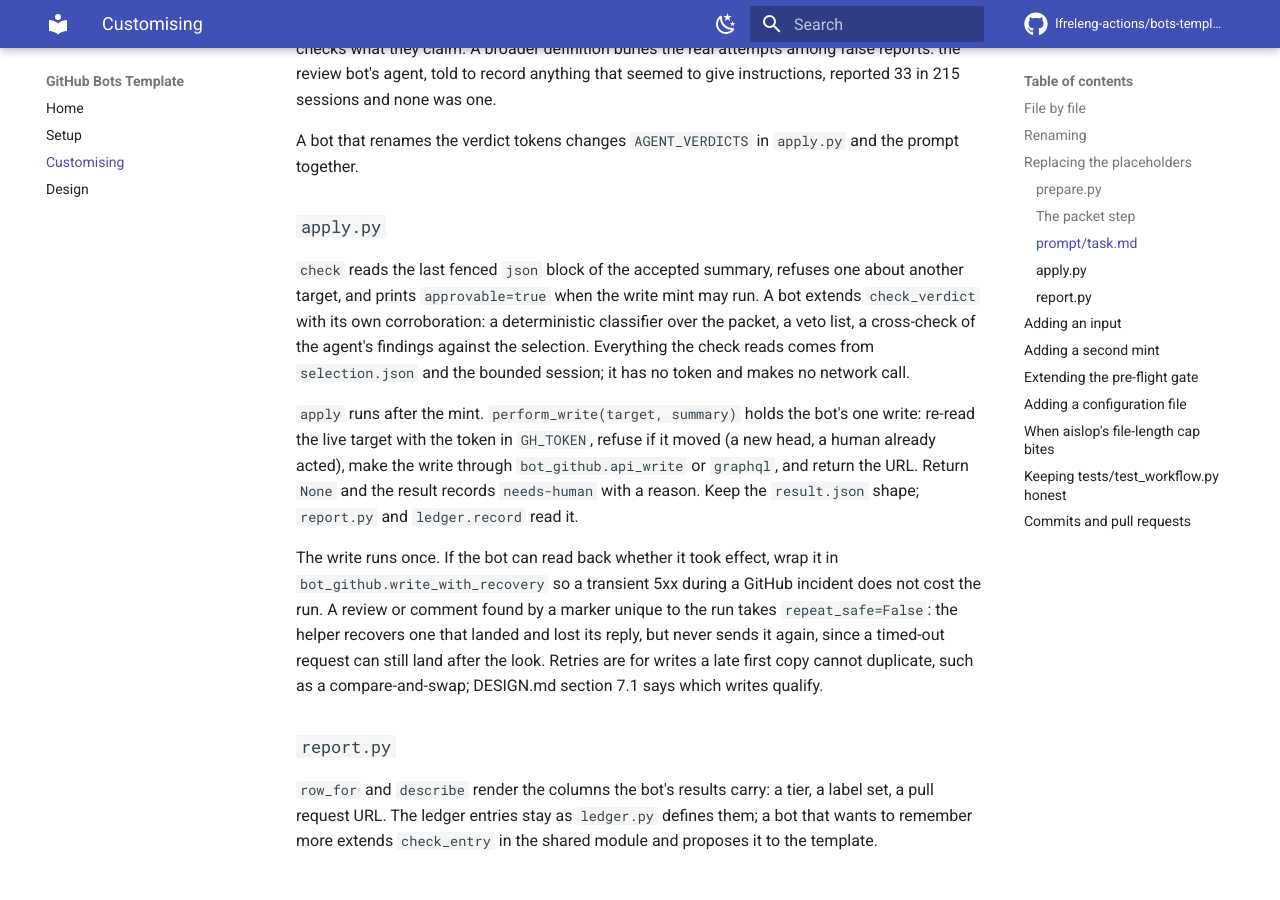
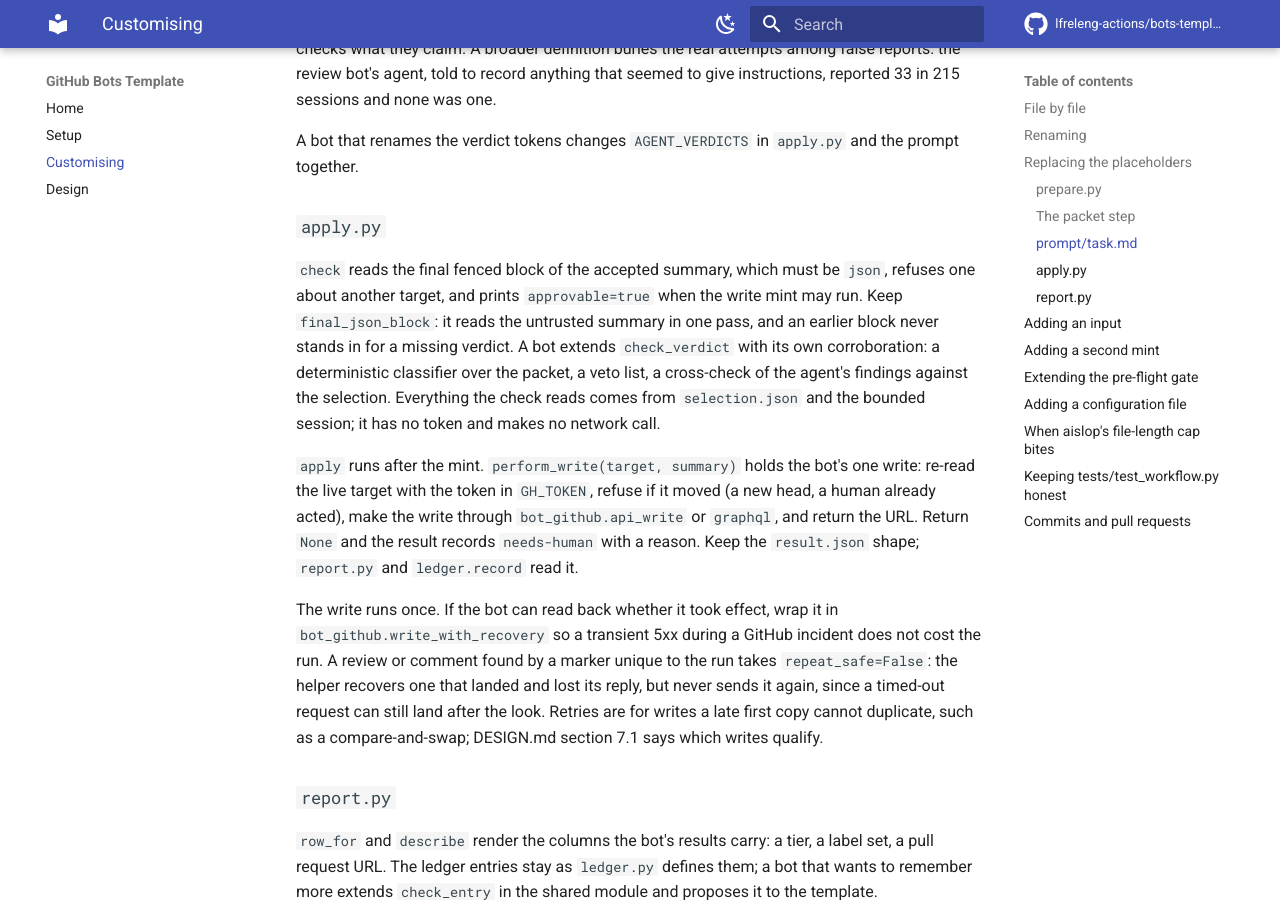
Before and after one commit to lfreleng-actions/bots-template, an MkDocs documentation site: the page built from docs/CUSTOMISING.md, in a window 1280 px wide and 900 px high, scrolled down 3562 px. Built offline with MkDocs 1.6.1 and Material for MkDocs 9.7.7, drawn with Linux system fonts in a browser that asks for light colours; comment, search, counter and statistics services are not loaded.

Commit message:
Fix(apply): Read the final fenced block alone
verdict_block took the last fenced json block anywhere in the session
summary with a lazy pattern. The summary is untrusted, holds the
whole session and may be 8 MiB, so two defects followed. An opener
with no closer made the pattern scan to the end once per opener:
16,000 openers in 140 KiB took 6.3 seconds. And when the final
message carried no verdict, an earlier json block, the prompt's
example or a file the agent printed, stood in for it.

final_json_block, adapted from the review bot, walks every fence once
with possessive quantifiers and pairs each opener with the next fence
of the same character, at least as long, with no info string. It
returns the final block's body only when that block is json and
closed. Fences inside a block are its content, so a shorter fence
cannot close a longer one, nor backticks a tilde block. 100,000
unclosed openers now read in milliseconds, and an 8 MiB summary of
any shape in well under a second.

verdict_block also catches RecursionError, so a block nested past
the parser's limit yields no verdict rather than a traceback.

The existing verdict tests end with a terminated json block and pass
unchanged. DESIGN.md sections 6 and 15.4 and CUSTOMISING.md describe
the final fenced block, which must be json.

Fixes #52

Co-authored-by: Claude <noreply@anthropic.com>
Signed-off-by: Matthew Watkins <mwatkins@linuxfoundation.org>

```diff
--- a/docs/CUSTOMISING.md
+++ b/docs/CUSTOMISING.md
@@ -128,13 +128,16 @@ A bot that renames the verdict tokens changes `AGENT_VERDICTS` in
 
 ### `apply.py`
 
-`check` reads the last fenced `json` block of the accepted summary,
-refuses one about another target, and prints `approvable=true` when
-the write mint may run. A bot extends `check_verdict` with its own
-corroboration: a deterministic classifier over the packet, a veto
-list, a cross-check of the agent's findings against the selection.
-Everything the check reads comes from `selection.json` and the
-bounded session; it has no token and makes no network call.
+`check` reads the final fenced block of the accepted summary, which
+must be `json`, refuses one about another target, and prints
+`approvable=true` when the write mint may run. Keep
+`final_json_block`: it reads the untrusted summary in one pass, and
+an earlier block never stands in for a missing verdict. A bot
+extends `check_verdict` with its own corroboration: a deterministic
+classifier over the packet, a veto list, a cross-check of the
+agent's findings against the selection. Everything the check reads
+comes from `selection.json` and the bounded session; it has no token
+and makes no network call.
 
 `apply` runs after the mint. `perform_write(target, summary)` holds
 the bot's one write: re-read the live target with the token in
```
Also changed, not shown: docs/DESIGN.md (+10 -2 lines), docs/setup/README.md (+3 -3 lines), 2 other files.
